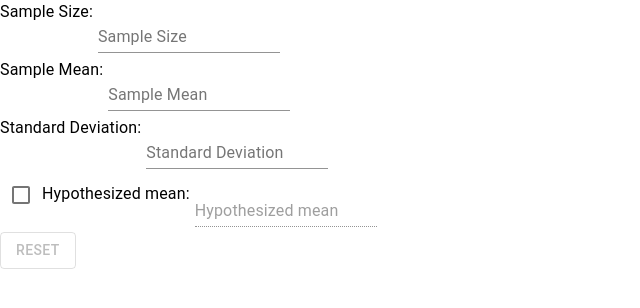
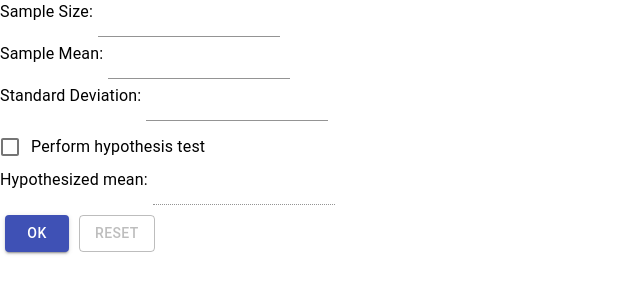
Before and after one commit to Rykkata/SampleForm, a React (Create React App) app in the folder client/: page / in a window 1280 px wide. Shown: the top 308 px of the page, without its empty margins (0-640 px from the left). Built offline with nearby package versions, Linux system fonts and the light colour scheme; no server answers.

Commit message:
Add react-final-form wrapper for CheckBox

```diff
--- a/client/src/App.tsx
+++ b/client/src/App.tsx
@@ -2,10 +2,12 @@ import axios from 'axios';
 import React, { Fragment, useEffect, useRef, useState } from 'react';
 import { Form, FormSpy } from 'react-final-form';
 
+// Material-UI Imports
 import Button from '@material-ui/core/Button';
-import CheckBox from '@material-ui/core/Checkbox';
+import { makeStyles } from '@material-ui/core/styles';
 import Typography from '@material-ui/core/Typography';
 
+import CheckBox from './components/CheckBox';
 import { FormValues } from './classes/FormValues';
 import getDefaultValues from './functions/getDefaultValues';
 import TextField from './components/TextField';
@@ -14,9 +16,16 @@ import validPositiveNumber from './functions/validPositiveNumber';
 import validWholeNumber from './functions/validWholeNumber';
 
 
+const useStyles = makeStyles(() => ({
+  button: {
+    display: 'inline-block',
+    margin: '5px',
+    verticalAlign: 'top',
+  },
+}));
+
 function validateSampleSize(value: string): string | null {
   if (validWholeNumber({ value })) {
-    console.log('valid number');
     if (parseFloat(value) >= 2) {
       return null;
     }
@@ -41,8 +50,17 @@ function validateStandardDeviation(value: string): string | null {
   return 'Please enter a number greater than 0'
 }
 
+function activeValidate(value: string, isActive: boolean): string | null {
+  if (!isActive ||  validNumber({ value })) {
+      return null;
+  }
+
+  return 'Please enter a number'
+}
+
 export default function App() {
   const cancelToken = useRef(axios.CancelToken.source());
+  const [formData, setFormData] = useState<FormValues | null>(null);
   const [initialValues, setInitialValues] = useState<FormValues | null>(null);
   const [isHypothetical, setIsHypothetical] = useState<boolean>(false);
 
@@ -50,14 +68,22 @@ export default function App() {
     getDefaultValues({ cancelToken: cancelToken.current.token, setInitialValues });
   }, []);
 
+  const styles = useStyles();
+
+  const validateHypothesis = (value: string): string | null => activeValidate(value, isHypothetical);
+
   return (
     <Fragment>
       <Form
         initialValues={initialValues}
-        onSubmit={() => {}}
+        onSubmit={(values): void => {
+          setFormData(values as FormValues);
+          console.log(values);
+          console.log(formData);
+        }}
         subscription={{ }}
       >
-      {({ handleSubmit, form }): any => (
+      {({ handleSubmit, form, submitting }): any => (
         <form
           onSubmit={handleSubmit}
           id='sample-form'
@@ -65,7 +91,7 @@ export default function App() {
           <div>
             <Typography display="inline">Sample Size:</Typography>
             <TextField
-              label='Sample Size'
+              label=''
               name='samplesize'
               validate={validateSampleSize}
             />
@@ -73,7 +99,7 @@ export default function App() {
           <div>
           <Typography display="inline">Sample Mean:</Typography>
           <TextField
-              label='Sample Mean'
+              label=''
               name='samplemean'
               validate={validateNumber}
             />
@@ -81,33 +107,47 @@ export default function App() {
           <div>
           <Typography display="inline">Standard Deviation:</Typography>
           <TextField
-              label='Standard Deviation'
+              label=''
               name='standarddeviation'
               validate={validateStandardDeviation}
             />
           </div>
           <div>
           <CheckBox
-            id='hypothesisTestCheckbox'
-            name='hypothesistestcheckbox'
-            onChange={(evt) => {
+            id='hypothesischeckbox'
+            label='Perform hypothesis test'
+            name='hypothesischeckbox'
+            onClick={(evt) => {
               setIsHypothetical(evt.target.checked);
             }}
           />
           <Typography display="inline">Hypothesized mean:</Typography>
           <TextField
             disabled={!isHypothetical}
-            label='Hypothesized mean'
+            label=''
             name='hypothesizedmean'
-            validate={validateNumber}
+            validate={validateHypothesis}
           />
           </div>
+          <Button
+            className={styles.button}
+            color='primary'
+            disabled={submitting}
+            id='form-submit-button'
+            tabIndex={-1}
+            type='submit'
+            variant='contained'
+          >
+            OK
+          </Button>
           <FormSpy subscription={{ pristine: true }}>
             {({ pristine }): any => (
               <Button
+                className={styles.button}
+                color='secondary'
                 disabled={pristine}
                 id='form-reset-button'
-                onClick={(): void =>  form.reset()}
+                onClick={(): void =>  form.restart()}
                 tabIndex={-1}
                 type='reset'
                 variant='outlined'
@@ -115,7 +155,7 @@ export default function App() {
                 Reset
               </Button>
             )}
-        </FormSpy>
+          </FormSpy>
         </form>
       )}
       </Form>
--- a/client/src/classes/FormValues.tsx
+++ b/client/src/classes/FormValues.tsx
@@ -2,6 +2,6 @@ export type FormValues = {
     samplesize: number;
     samplemean: number;
     standarddeviation: number;
-    performhypothesis?: boolean;
+    hypothesischeckbox?: boolean;
     hypthesizedmean?: number;
 }
--- /dev/null
+++ b/client/src/components/CheckBox.tsx
@@ -0,0 +1,63 @@
+import React from 'react';
+
+// Final Form Imports
+import { Field } from 'react-final-form';
+
+// Material-UI Imports
+import MuiCheckBox from '@material-ui/core/Checkbox';
+import FormControlLabel from '@material-ui/core/FormControlLabel';
+
+type CheckBoxAdapterProps = {
+  input: Record<string, any>;
+  disabled: boolean;
+  label: string;
+  onClick?: (evt: any) => void;
+}
+
+export function CheckBoxAdapter(props: CheckBoxAdapterProps): any {
+  const { input, disabled, label, onClick } = props;
+  const { checked } = input;
+
+  return (
+    <FormControlLabel
+      control={
+        <MuiCheckBox
+          {...input}
+          checked={checked}
+          disabled={disabled}
+          onClick={onClick}
+          tabIndex={-1}
+        />
+      }
+      label={label}
+    />
+  );
+}
+
+interface CheckBoxProps {
+  label: string;
+  name: string;
+  id: string;
+  disabled?: boolean;
+  onClick?: (evt: any) => void;
+  validateFields?: string[];
+}
+
+export default function CheckBox(props: CheckBoxProps): any {
+  const { disabled, label, name, onClick, id, validateFields, ...rest } = props;
+
+  return (
+    <div {...rest}>
+      <Field
+        component={CheckBoxAdapter as any}
+        disabled={disabled}
+        id={id}
+        label={label}
+        name={name}
+        onClick={onClick}
+        type='checkbox'
+        validateFields={Array.isArray(validateFields) ? validateFields : []}
+      />
+    </div>
+  );
+}
```
